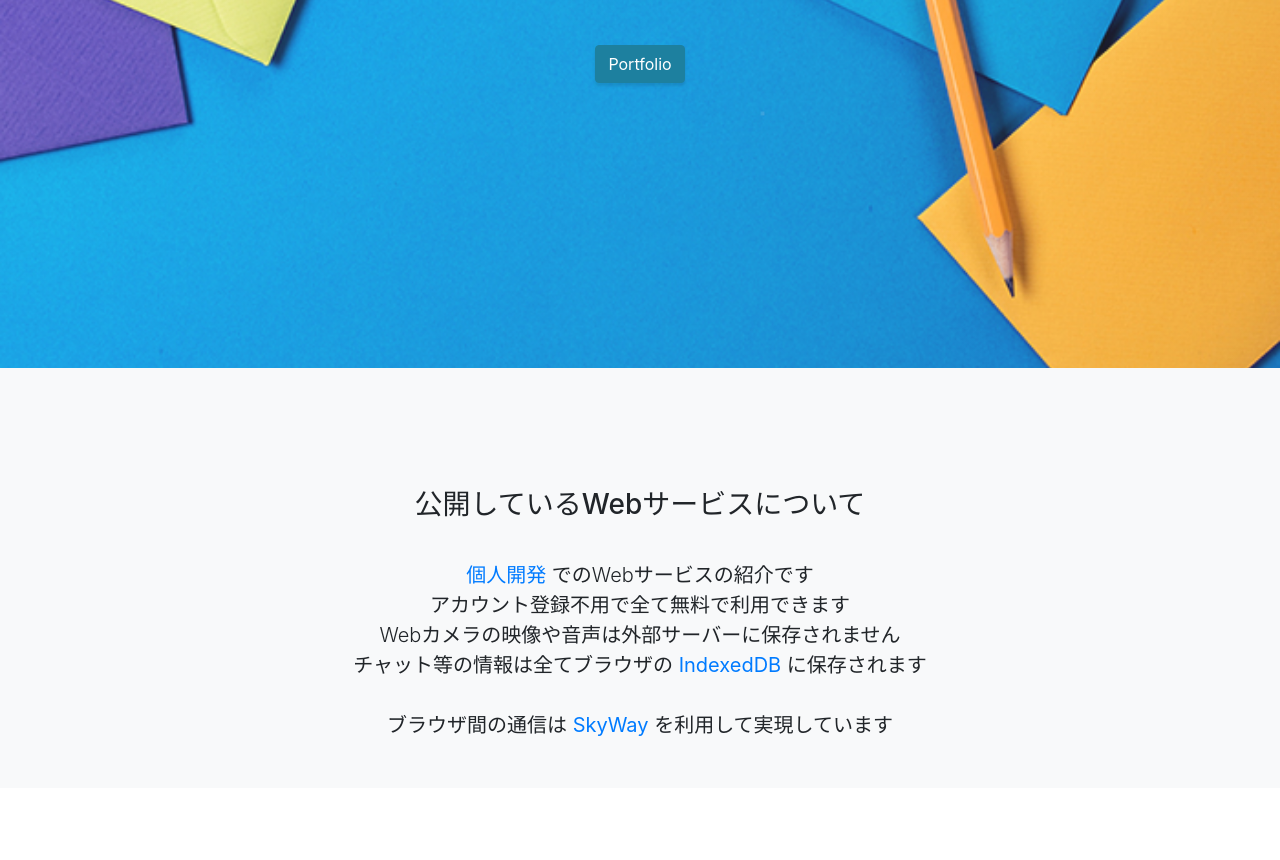
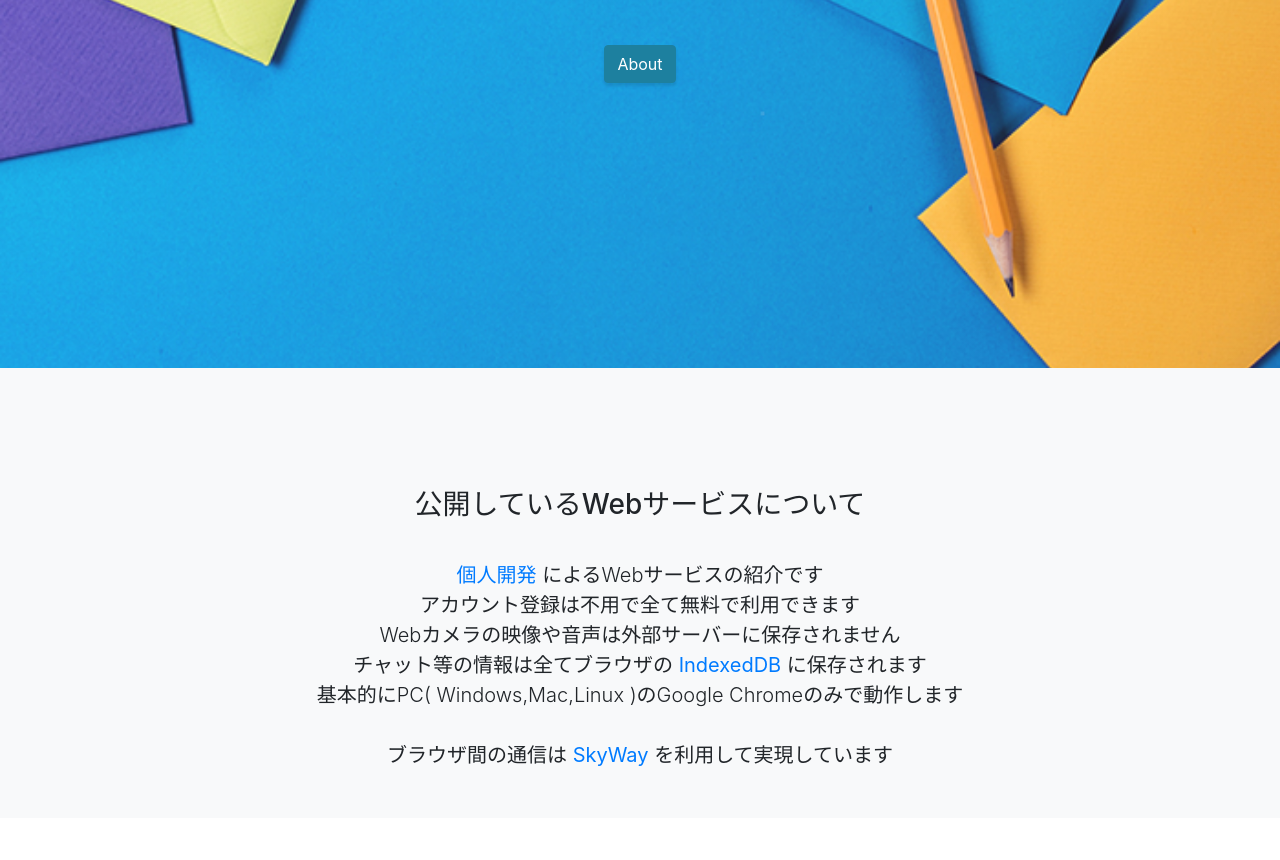
Before and after one commit to iwatendo/SkyWayWalkers, a website with bundled scripts: page index.html in a window 1280 px wide. Shown: the part 432-1292 px from the top of the page. Built offline with nearby package versions, Linux system fonts and the light colour scheme.

Commit message:
文言等の修正

```diff
--- a/index.html
+++ b/index.html
@@ -38,7 +38,7 @@
       <li class="sidebar-nav-item">
         <a class="js-scroll-trigger" href="#page-top">Home</a>
       </li>
-      <li class="sidebar-nav-item" hidden>
+      <li class="sidebar-nav-item">
         <a class="js-scroll-trigger" href="#about">About</a>
       </li>
       <li class="sidebar-nav-item" hidden>
@@ -60,7 +60,7 @@
       <h3 class="mb-5">
         SkyWay(WebRTC)を使ったサービスを公開してます
       </h3>
-      <a class="btn btn-primary btn-xl js-scroll-trigger" href="#portfolio">Portfolio</a>
+      <a class="btn btn-primary btn-xl js-scroll-trigger" href="#about">About</a>
     </div>
     <div class="overlay"></div>
   </header>
@@ -74,12 +74,13 @@
           <p class="lead mb-5">
             <br>
             <a href="https://github.com/iwatendo"><b>個人開発</b></a>
-            でのWebサービスの紹介です<br>
-            アカウント登録不用で全て無料で利用できます<br>
+            によるWebサービスの紹介です<br>
+            アカウント登録は不用で全て無料で利用できます<br>
             Webカメラの映像や音声は外部サーバーに保存されません<br>
             チャット等の情報は全てブラウザの
             <a href="https://developer.mozilla.org/ja/docs/Web/API/IndexedDB_API"><b>IndexedDB</b></a>
             に保存されます<br>
+            基本的にPC( Windows,Mac,Linux )のGoogle Chromeのみで動作します<br>
             <br>
             ブラウザ間の通信は
             <a href="https://webrtc.ecl.ntt.com/"><b>SkyWay</b></a>
```
